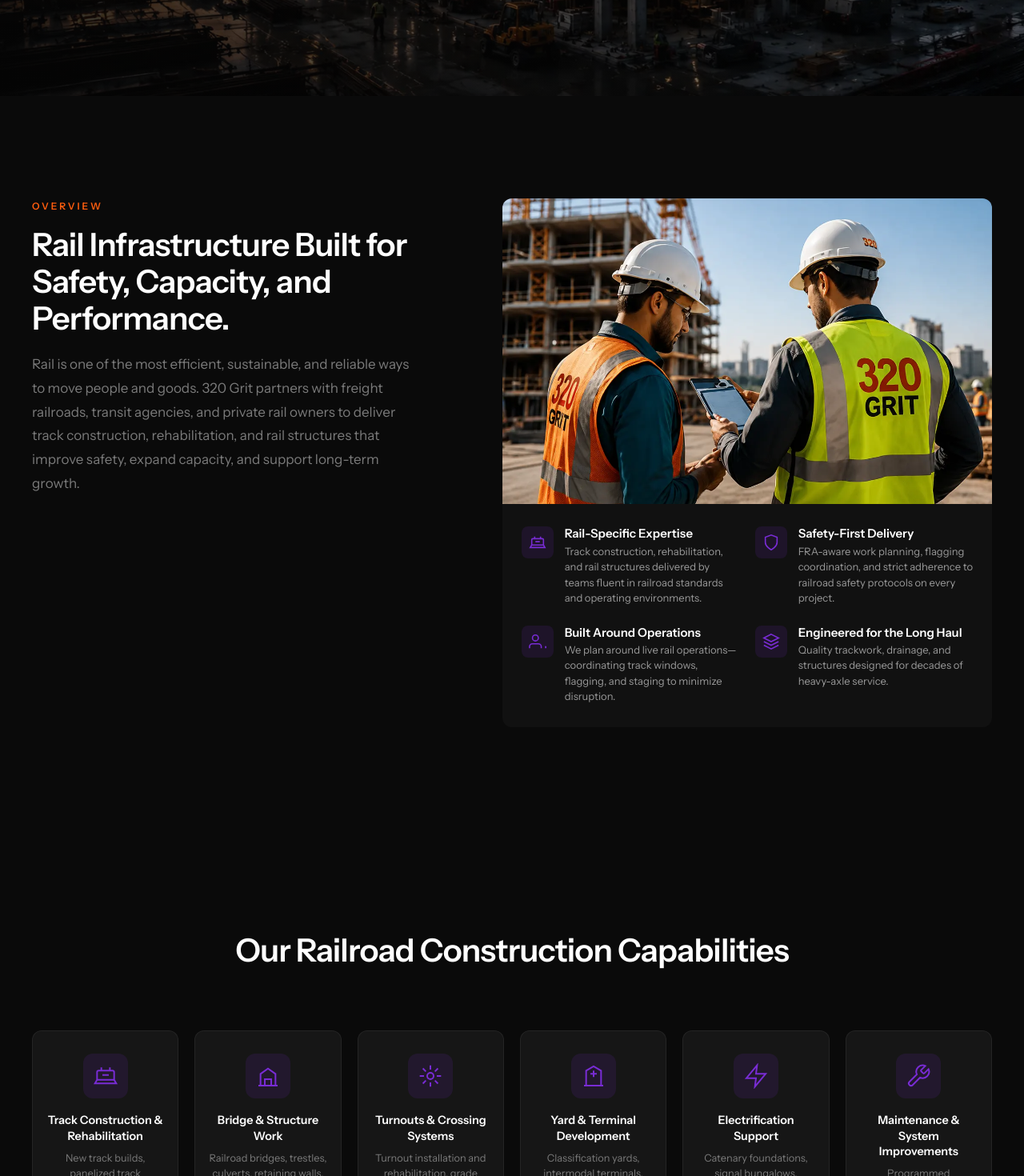
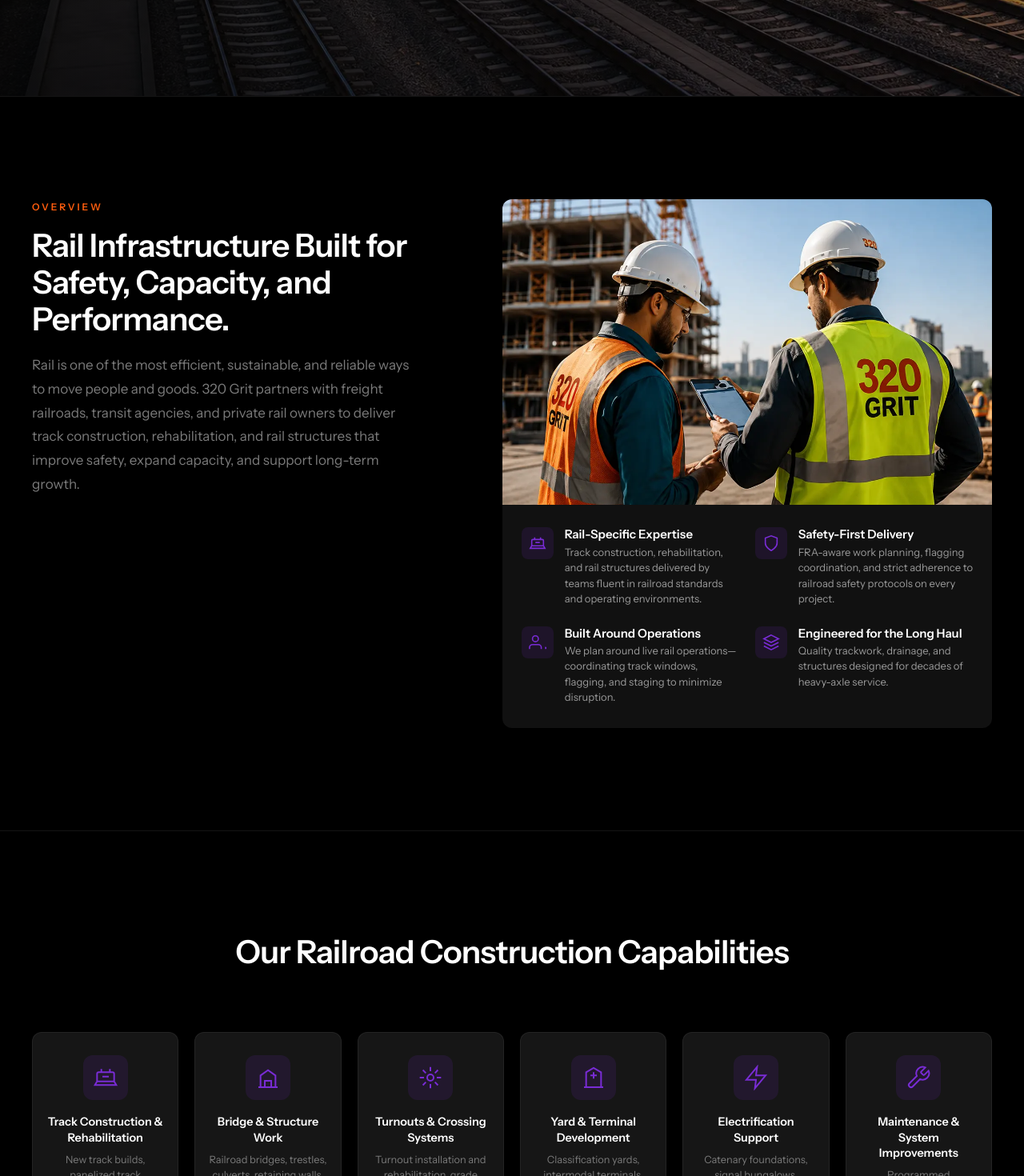
Before and after one commit to TaimoorWajid/website-320grit-angular, an Angular app: page /industries/railroads in a window 1280 px wide. Shown: the part 680-2150 px from the top of the page at 80% size. Built offline with nearby package versions, Linux system fonts and the light colour scheme.

Commit message:
Railroads: black bg, hero, separation, heading fix

```diff
--- a/src/app/features/markets/railroads/railroads.data.ts
+++ b/src/app/features/markets/railroads/railroads.data.ts
@@ -13,7 +13,7 @@ export const RAILROADS_DATA: MarketPageData = {
     subMaxWidth: '520px',
     desc: 'From new track construction and line expansions to turnouts, grade crossings, and rail yard development, 320 Grit delivers railroad construction with strict safety compliance, precision trackwork, and a relentless focus on operational performance.',
     buttons: [{ label: 'Let’s Build What Moves', variant: 'primary', anchor: '#rr-cta' }],
-    image: MARKET_IMG.banner,
+    image: MARKET_IMG.railroad,
   },
   overview: {
     id: 'rr-overview',
--- a/src/app/features/markets/shared/_markets-base.scss
+++ b/src/app/features/markets/shared/_markets-base.scss
@@ -18,7 +18,7 @@
     --hc-purple-glow: rgba(121, 44, 213, 0.35);
     --hc-purple-soft: rgba(121, 44, 213, 0.12);
     --hc-black: #050505;
-    --hc-dark: #0a0a0a;
+    --hc-dark: #000000;
     --hc-dark-2: #111111;
     --hc-dark-3: #161616;
     --hc-dark-4: #1c1c1c;
@@ -305,8 +305,9 @@
 
   /* ============ S2 — OVERVIEW ============ */
   .rr-overview {
-    background: #0a0a0a;
-    color: var(--hc-white);
+    background: #000000;
+    color: var(--hc-white);
+    border-top: 1px solid rgba(255, 255, 255, 0.08);
   }
 
   .rr-overview-grid {
@@ -405,6 +406,7 @@
   /* ============ S3 — CAPABILITIES ============ */
   .rr-capabilities {
     background: var(--hc-dark);
+    border-top: 1px solid rgba(255, 255, 255, 0.08);
   }
 
   .rr-cap-grid {
@@ -473,8 +475,9 @@
 
   /* ============ S4 — PROJECT TYPES ============ */
   .rr-projects {
-    background: #0a0a0a;
-    color: var(--hc-white);
+    background: #000000;
+    color: var(--hc-white);
+    border-top: 1px solid rgba(255, 255, 255, 0.08);
   }
 
   .rr-projects-grid {
@@ -545,6 +548,7 @@
   /* ============ S5 — APPROACH ============ */
   .rr-approach {
     background: var(--hc-dark);
+    border-top: 1px solid rgba(255, 255, 255, 0.08);
   }
 
   .rr-approach-steps {
@@ -632,8 +636,9 @@
 
   /* ============ S6 — PARTNER ============ */
   .rr-partner {
-    background: #0a0a0a;
-    color: var(--hc-white);
+    background: #000000;
+    color: var(--hc-white);
+    border-top: 1px solid rgba(255, 255, 255, 0.08);
   }
 
   .rr-partner-grid {
--- a/src/app/features/markets/shared/market-page/market-page.component.html
+++ b/src/app/features/markets/shared/market-page/market-page.component.html
@@ -181,7 +181,7 @@
       <div class="rr-partner-text" appReveal>
         <span class="grit-eyebrow">{{ data().partner.label }}</span>
         @if (data().partner.heading) {
-          <h2 class="hc-display-md" style="margin-top: 0.75rem; color: #111">
+          <h2 class="hc-display-md" style="margin-top: 0.75rem">
             @for (line of data().partner.heading; track line.text; let last = $last) {
               @if (line.accent) {
                 <span class="hc-orange">{{ line.text }}</span>
```
